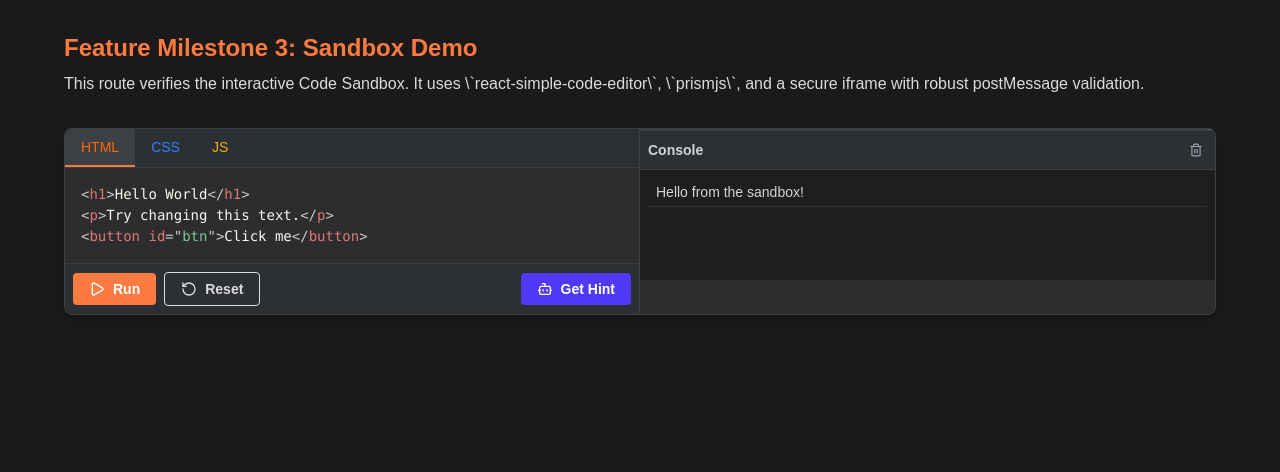
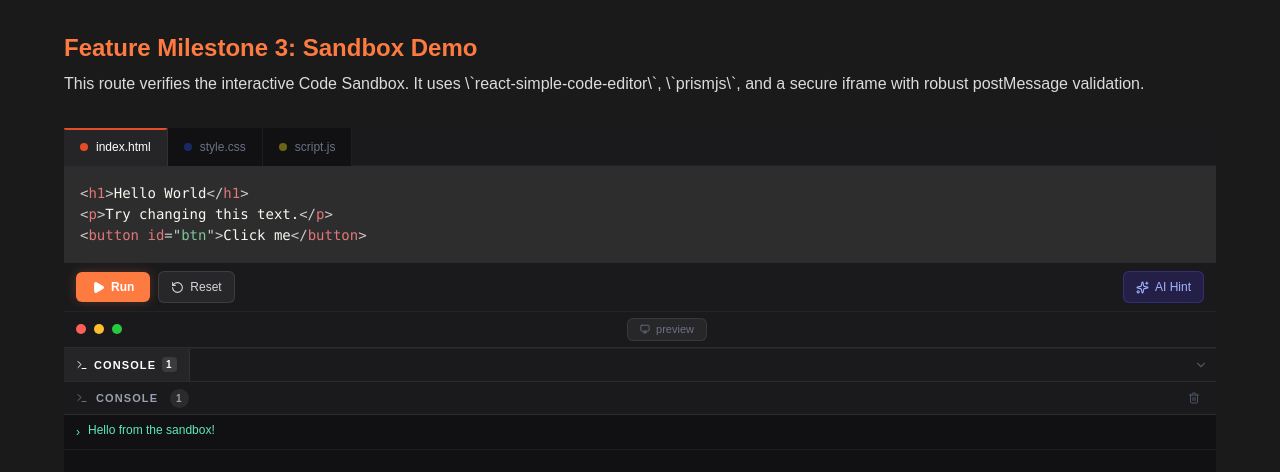
Before and after one commit to jabez-abija2399/EthioduTech, a Next.js app: page /sandbox-demo in a window 1280 px wide. Shown: the top 472 px of the page. Built offline with nearby package versions, Linux system fonts and the light colour scheme; no server answers.

Commit message:
feat: redesign entire interactive workspace with premium IDE-quality UI

```diff
--- a/src/components/sandbox/CodeSandbox.tsx
+++ b/src/components/sandbox/CodeSandbox.tsx
@@ -1,7 +1,7 @@
 "use client";
 
 import React, { useState, useEffect, useCallback } from 'react';
-import { ActiveTab, SandboxFiles } from './sandbox-types';
+import { ActiveTab, SandboxFiles, TestCase, TestResult } from './sandbox-types';
 import { EditorTabs } from './EditorTabs';
 import { EditorPane } from './EditorPane';
 import { RunControls } from './RunControls';
@@ -10,66 +10,63 @@ import { ConsolePane } from './ConsolePane';
 import { TestResultsPanel } from './TestResultsPanel';
 import { buildSandboxDocument } from './sandbox-security';
 import { useSandboxRuntime } from './sandbox-runtime';
-
-import { TestCase, TestResult } from './sandbox-types';
+import { TutorDrawer } from '../tutor/TutorDrawer';
+import { Monitor, FlaskConical, Terminal, ChevronDown } from 'lucide-react';
 
 interface CodeSandboxProps {
   initialFiles: SandboxFiles;
   tests?: TestCase[];
   onTestsPass?: () => void;
-}import { TutorDrawer } from '../tutor/TutorDrawer';
+}
+
+type BottomTab = 'console' | 'tests';
 
 export function CodeSandbox({ initialFiles, tests = [], onTestsPass }: CodeSandboxProps) {
   const [activeTab, setActiveTab] = useState<ActiveTab>('html');
   const [files, setFiles] = useState<SandboxFiles>(initialFiles);
   const [testResults, setTestResults] = useState<TestResult[]>([]);
+  const [activeBottomTab, setActiveBottomTab] = useState<BottomTab>(
+    tests.length > 0 ? 'tests' : 'console'
+  );
+  const [isBottomOpen, setIsBottomOpen] = useState(true);
 
-  // Tutor State
+  // Tutor state
   const [isTutorOpen, setIsTutorOpen] = useState(false);
-  const [tutorHint, setTutorHint] = useState("");
+  const [tutorHint, setTutorHint] = useState('');
   const [tutorLoading, setTutorLoading] = useState(false);
 
-  // The document currently running in the iframe
   const [runningDoc, setRunningDoc] = useState<string>('');
 
+  // ── Test handler ─────────────────────────────────────────────────────────
   const handleTestResults = useCallback((results: TestResult[]) => {
     setTestResults(results);
+    if (results.length > 0) setActiveBottomTab('tests');
     const allPassed = results.length > 0 && results.every(r => r.passed);
-    if (allPassed && onTestsPass) {
-      onTestsPass();
-    }
+    if (allPassed && onTestsPass) onTestsPass();
   }, [onTestsPass]);
 
-  const {
-    consoleLog,
-    runKey,
-    runCode,
-    clearConsole,
-    handleMessage
-  } = useSandboxRuntime(handleTestResults);
+  const { consoleLog, runKey, runCode, clearConsole, handleMessage } =
+    useSandboxRuntime(handleTestResults);
 
-  // On mount and when runKey changes (which happens on Run or Timeout), we build the new srcDoc
   useEffect(() => {
     setRunningDoc(buildSandboxDocument(files, tests));
-  }, [runKey]); // purposely ignoring 'files' because we only want to update on Run
+  }, [runKey]);
 
+  // ── Handlers ─────────────────────────────────────────────────────────────
   const handleFileChange = (tab: keyof SandboxFiles, value: string) => {
     setFiles(prev => ({ ...prev, [tab]: value }));
   };
 
   const handleReset = () => {
-    const confirmed = window.confirm('Are you sure you want to reset your code to the starter state?');
-    if (confirmed) {
-      setFiles(initialFiles);
-      setTestResults([]);
-      runCode(); // automatically run the reset code
-    }
+    if (!window.confirm('Reset your code to the starter state?')) return;
+    setFiles(initialFiles);
+    setTestResults([]);
+    runCode();
   };
 
   const handleGetHint = async () => {
     setIsTutorOpen(true);
     setTutorLoading(true);
-
     try {
       const res = await fetch('/api/tutor/hint', {
         method: 'POST',
@@ -79,66 +76,136 @@ export function CodeSandbox({ initialFiles, tests = [], onTestsPass }: CodeSandb
           css: files.css,
           js: files.js,
           failingTests: testResults.filter(t => !t.passed).map(t => t.description),
-          // We can just grab the lesson title from the page if we want, or pass it down.
-          // For now, we'll just send "Current Sandbox" since we didn't pass title down to CodeSandbox.
-          lessonTitle: "Current Sandbox"
+          lessonTitle: 'Current Sandbox'
         })
       });
       const data = await res.json();
-      if (data.hint) {
-        setTutorHint(data.hint);
-      } else {
-        setTutorHint("Sorry, I encountered an error: " + (data.error || "Unknown"));
-      }
-    } catch (e) {
-      setTutorHint("Network error while trying to reach the AI Tutor.");
+      setTutorHint(data.hint ?? ('Error: ' + (data.error || 'Unknown')));
+    } catch {
+      setTutorHint('Network error while reaching AI Tutor.');
     } finally {
       setTutorLoading(false);
     }
   };
 
+  const passedCount = testResults.filter(r => r.passed).length;
+  const hasTests = tests.length > 0;
+
+  // ── Render ────────────────────────────────────────────────────────────────
   return (
-    <div className="relative flex flex-col md:flex-row w-full h-full border border-[#3C4044] rounded-lg overflow-hidden shadow-lg bg-[#2d2d2d]">
+    <div className="relative flex flex-col w-full h-full bg-[#111113] overflow-hidden">
 
-      {/* LEFT PANE: Editor (50% on desktop) */}
-      <div className="flex flex-col w-full md:w-1/2 h-1/2 md:h-full border-b md:border-b-0 md:border-r border-[#3C4044]">
+      {/* ── EDITOR SECTION ─────────────────────────────────────────────────── */}
+      <div className="flex flex-col flex-1 min-h-0 border-b border-white/8">
+        {/* File tabs */}
         <EditorTabs activeTab={activeTab} onTabChange={setActiveTab} />
 
-        {/* We keep all editors in DOM (or just the active one) for state preservation.
-            react-simple-code-editor is controlled so we can unmount inactive ones safely. */}
-        <EditorPane
-          activeTab={activeTab}
-          files={files}
-          onChange={handleFileChange}
-        />
+        {/* Code editor */}
+        <div className="flex-1 overflow-hidden">
+          <EditorPane activeTab={activeTab} files={files} onChange={handleFileChange} />
+        </div>
 
+        {/* Run controls toolbar */}
         <RunControls onRun={runCode} onReset={handleReset} onGetHint={handleGetHint} />
       </div>
 
-      {/* RIGHT PANE: Preview & Console (50% on desktop) */}
-      <div className="flex flex-col w-full md:w-1/2 h-1/2 md:h-full bg-white">
+      {/* ── PREVIEW + BOTTOM PANEL ─────────────────────────────────────────── */}
+      <div className="flex flex-col flex-1 min-h-0">
 
-        {/* Top half of right pane: Preview */}
-        <div className="flex-1 relative border-b border-[#3C4044]">
-          {/* Key forces complete iframe remount on run to ensure clean state */}
-          <PreviewFrame key={runKey} srcDoc={runningDoc} onMessage={handleMessage} />
+        {/* Preview frame with header bar */}
+        <div className="flex flex-col flex-1 min-h-0">
+          {/* Preview header bar */}
+          <div className="flex items-center gap-2 px-3 py-1.5 bg-[#1a1a1c] border-b border-white/8 shrink-0">
+            {/* Traffic lights */}
+            <span className="w-2.5 h-2.5 rounded-full bg-[#ff5f56]" />
+            <span className="w-2.5 h-2.5 rounded-full bg-[#ffbd2e]" />
+            <span className="w-2.5 h-2.5 rounded-full bg-[#27c93f]" />
+            <div className="flex-1 flex items-center justify-center">
+              <div className="flex items-center gap-1.5 bg-white/6 px-3 py-0.5 rounded-md border border-white/8">
+                <Monitor size={10} className="text-gray-500" />
+                <span className="text-[11px] text-gray-500 font-mono">preview</span>
+              </div>
+            </div>
+          </div>
+
+          {/* Iframe preview */}
+          <div className="flex-1 bg-white min-h-0">
+            <PreviewFrame key={runKey} srcDoc={runningDoc} onMessage={handleMessage} />
+          </div>
         </div>
 
-        {/* Bottom half of right pane: Console & Tests */}
-        <div className="flex h-1/3 min-h-[150px] bg-[#1e1e1e]">
-          <div className={`${tests.length > 0 ? 'w-1/2 border-r border-[#3C4044]' : 'w-full'} flex flex-col h-full`}>
-            <ConsolePane logs={consoleLog} onClear={clearConsole} />
+        {/* ── Bottom panel (Console / Tests) ─────────────────────────────── */}
+        <div className={`flex flex-col bg-[#111113] border-t border-white/8 transition-all duration-200 ${isBottomOpen ? 'h-[180px]' : 'h-9'}`}>
+          {/* Bottom panel header tabs */}
+          <div className="flex items-center bg-[#1a1a1c] border-b border-white/8 shrink-0">
+            {/* Console tab */}
+            <button
+              onClick={() => { setActiveBottomTab('console'); setIsBottomOpen(true); }}
+              className={`flex items-center gap-1.5 px-3 py-2 text-[11px] font-semibold uppercase tracking-widest transition-colors border-r border-white/6 ${
+                activeBottomTab === 'console' && isBottomOpen
+                  ? 'text-white bg-[#252528]'
+                  : 'text-gray-500 hover:text-gray-300 hover:bg-white/4'
+              }`}
+            >
+              <Terminal size={12} />
+              Console
+              {consoleLog.length > 0 && (
+                <span className="px-1 py-0 text-[10px] bg-white/10 rounded">{consoleLog.length}</span>
+              )}
+            </button>
+
+            {/* Tests tab (only if tests exist) */}
+            {hasTests && (
+              <button
+                onClick={() => { setActiveBottomTab('tests'); setIsBottomOpen(true); }}
+                className={`flex items-center gap-1.5 px-3 py-2 text-[11px] font-semibold uppercase tracking-widest transition-colors border-r border-white/6 ${
+                  activeBottomTab === 'tests' && isBottomOpen
+                    ? 'text-white bg-[#252528]'
+                    : 'text-gray-500 hover:text-gray-300 hover:bg-white/4'
+                }`}
+              >
+                <FlaskConical size={12} />
+                Tests
+                {testResults.length > 0 && (
+                  <span className={`px-1 py-0 text-[10px] rounded font-bold ${
+                    passedCount === tests.length
+                      ? 'bg-emerald-500/25 text-emerald-400'
+                      : 'bg-red-500/20 text-red-400'
+                  }`}>
+                    {passedCount}/{tests.length}
+                  </span>
+                )}
+              </button>
+            )}
+
+            {/* Collapse/expand toggle */}
+            <button
+              onClick={() => setIsBottomOpen(p => !p)}
+              className="ml-auto p-2 text-gray-600 hover:text-gray-300 hover:bg-white/6 transition-colors"
+              title={isBottomOpen ? 'Collapse panel' : 'Expand panel'}
+            >
+              <ChevronDown
+                size={14}
+                className={`transition-transform duration-200 ${isBottomOpen ? '' : 'rotate-180'}`}
+              />
+            </button>
           </div>
-          {tests.length > 0 && (
-            <div className="w-1/2 flex flex-col h-full bg-[#252526]">
-              <TestResultsPanel tests={tests} results={testResults} />
+
+          {/* Active panel content */}
+          {isBottomOpen && (
+            <div className="flex-1 min-h-0 overflow-hidden">
+              {activeBottomTab === 'console' && (
+                <ConsolePane logs={consoleLog} onClear={clearConsole} />
+              )}
+              {activeBottomTab === 'tests' && hasTests && (
+                <TestResultsPanel tests={tests} results={testResults} />
+              )}
             </div>
           )}
         </div>
-
       </div>
 
-      {/* OVERLAY: Tutor Drawer */}
+      {/* AI Tutor Drawer */}
       <TutorDrawer
         isOpen={isTutorOpen}
         onClose={() => setIsTutorOpen(false)}
--- a/src/components/sandbox/ConsolePane.tsx
+++ b/src/components/sandbox/ConsolePane.tsx
@@ -2,54 +2,71 @@
 
 import React, { useEffect, useRef } from 'react';
 import { ConsoleEntry } from './sandbox-runtime';
-import { Trash2 } from 'lucide-react';
+import { Trash2, Terminal } from 'lucide-react';
 
 interface ConsolePaneProps {
   logs: ConsoleEntry[];
   onClear: () => void;
 }
 
+function getEntryStyle(level?: string) {
+  switch (level) {
+    case 'error': return { row: 'border-red-900/30 bg-red-950/20', text: 'text-red-400', prefix: '✖' };
+    case 'warn':  return { row: 'border-yellow-900/30 bg-yellow-950/15', text: 'text-yellow-300', prefix: '⚠' };
+    case 'info':  return { row: 'border-blue-900/30 bg-blue-950/10', text: 'text-blue-400', prefix: 'ℹ' };
+    default:      return { row: 'border-white/5', text: 'text-emerald-300', prefix: '›' };
+  }
+}
+
 export function ConsolePane({ logs, onClear }: ConsolePaneProps) {
   const bottomRef = useRef<HTMLDivElement>(null);
 
   useEffect(() => {
-    // Auto-scroll to bottom on new logs
     bottomRef.current?.scrollIntoView({ behavior: 'smooth' });
   }, [logs]);
 
-  const getColor = (level?: string) => {
-    switch (level) {
-      case 'error': return 'text-red-400 bg-red-950/30';
-      case 'warn': return 'text-yellow-400 bg-yellow-950/30';
-      case 'info': return 'text-blue-400';
-      default: return 'text-gray-300';
-    }
-  };
-
   return (
-    <div className="flex flex-col h-full bg-[#1e1e1e] border-t border-[#3C4044]">
-      <div className="flex justify-between items-center p-2 bg-[#2c3034] border-b border-[#3C4044]">
-        <span className="text-sm font-semibold text-gray-300">Console</span>
+    <div className="flex flex-col h-full bg-[#111113]">
+      {/* Header */}
+      <div className="flex justify-between items-center px-3 py-1.5 bg-[#1a1a1c] border-b border-white/8 shrink-0">
+        <div className="flex items-center gap-2 text-[11px] font-semibold text-gray-400 uppercase tracking-widest">
+          <Terminal size={12} className="text-gray-500" />
+          Console
+          {logs.length > 0 && (
+            <span className="ml-1 px-1.5 py-0.5 text-[10px] font-bold bg-white/8 rounded-full text-gray-400">
+              {logs.length}
+            </span>
+          )}
+        </div>
         <button
           onClick={onClear}
-          className="p-1 hover:bg-[#3C4044] rounded text-gray-400 hover:text-white transition-colors"
-          title="Clear Console"
+          className="p-1 rounded hover:bg-white/8 text-gray-600 hover:text-gray-300 transition-colors"
+          title="Clear console"
         >
-          <Trash2 size={14} />
+          <Trash2 size={12} />
         </button>
       </div>
-      <div className="flex-1 overflow-auto p-2 font-mono text-sm">
+
+      {/* Log Entries */}
+      <div className="flex-1 overflow-auto font-mono text-[12px] leading-relaxed">
         {logs.length === 0 ? (
-          <div className="text-gray-500 italic">No output...</div>
+          <div className="flex flex-col items-center justify-center h-full gap-2 text-gray-700">
+            <Terminal size={24} className="opacity-30" />
+            <span className="text-[11px]">No output yet. Click Run to execute.</span>
+          </div>
         ) : (
-          logs.map((log) => (
-            <div
-              key={log.id}
-              className={`py-1 px-2 border-b border-[#333] whitespace-pre-wrap ${getColor(log.level)}`}
-            >
-              {log.message}
-            </div>
-          ))
+          logs.map((log) => {
+            const style = getEntryStyle(log.level);
+            return (
+              <div
+                key={log.id}
+                className={`flex items-start gap-2 px-3 py-1.5 border-b ${style.row} whitespace-pre-wrap`}
+              >
+                <span className={`shrink-0 select-none mt-0.5 ${style.text}`}>{style.prefix}</span>
+                <span className={style.text}>{log.message}</span>
+              </div>
+            );
+          })
         )}
         <div ref={bottomRef} />
       </div>
--- a/src/components/sandbox/EditorTabs.tsx
+++ b/src/components/sandbox/EditorTabs.tsx
@@ -2,6 +2,27 @@
 
 import React from 'react';
 import { ActiveTab } from './sandbox-types';
+
+const TABS = [
+  {
+    id: 'html' as ActiveTab,
+    label: 'index.html',
+    dot: '#e44d26',   // HTML orange
+    icon: '⬡',
+  },
+  {
+    id: 'css' as ActiveTab,
+    label: 'style.css',
+    dot: '#264de4',   // CSS blue
+    icon: '⬡',
+  },
+  {
+    id: 'js' as ActiveTab,
+    label: 'script.js',
+    dot: '#f7df1e',   // JS yellow
+    icon: '⬡',
+  },
+] as const;
 
 interface EditorTabsProps {
   activeTab: ActiveTab;
@@ -9,29 +30,43 @@ interface EditorTabsProps {
 }
 
 export function EditorTabs({ activeTab, onTabChange }: EditorTabsProps) {
-  const tabs: { id: ActiveTab; label: string; color: string }[] = [
-    { id: 'html', label: 'HTML', color: 'text-orange-500' },
-    { id: 'css', label: 'CSS', color: 'text-blue-500' },
-    { id: 'js', label: 'JS', color: 'text-yellow-500' }
-  ];
-
   return (
-    <div className="flex bg-[#2c3034] text-[#DDDCDB] border-b border-[#3C4044]">
-      {tabs.map((tab) => (
+    <div className="flex items-end bg-[#1a1a1c] border-b border-white/8 shrink-0 overflow-x-auto scrollbar-none">
+      {TABS.map((tab) => {
+        const isActive = activeTab === tab.id;
+        return (
           <button
             key={tab.id}
             onClick={() => onTabChange(tab.id)}
-          className={`px-4 py-2 text-sm font-medium transition-colors border-b-2 ${
-            activeTab === tab.id
-              ? 'border-[#FD7B41] text-white bg-[#3C4044]'
-              : 'border-transparent hover:bg-[#3C4044] hover:text-white'
-          }`}
-          aria-selected={activeTab === tab.id}
             role="tab"
+            aria-selected={isActive}
+            className={`
+              group relative flex items-center gap-2 px-4 py-2.5 text-[12px] font-medium
+              whitespace-nowrap transition-all duration-150 border-r border-white/6
+              ${isActive
+                ? 'bg-[#252528] text-white'
+                : 'text-gray-500 hover:text-gray-300 hover:bg-white/4 bg-[#111113]'
+              }
+            `}
           >
-          <span className={tab.color}>{tab.label}</span>
+            {/* Active top accent bar */}
+            {isActive && (
+              <span
+                className="absolute top-0 left-0 right-0 h-[2px] rounded-b-sm"
+                style={{ backgroundColor: tab.dot }}
+              />
+            )}
+            {/* Language dot */}
+            <span
+              className="w-2 h-2 rounded-full shrink-0 transition-opacity"
+              style={{ backgroundColor: tab.dot, opacity: isActive ? 1 : 0.4 }}
+            />
+            {tab.label}
           </button>
-      ))}
+        );
+      })}
+      {/* Spacer */}
+      <div className="flex-1 bg-[#111113] border-b border-white/8" />
     </div>
   );
 }
--- a/src/components/sandbox/RunControls.tsx
+++ b/src/components/sandbox/RunControls.tsx
@@ -1,7 +1,7 @@
 "use client";
 
 import React from 'react';
-import { Play, RotateCcw, Bot } from 'lucide-react';
+import { Play, RotateCcw, Sparkles } from 'lucide-react';
 
 interface RunControlsProps {
   onRun: () => void;
@@ -11,28 +11,35 @@ interface RunControlsProps {
 
 export function RunControls({ onRun, onReset, onGetHint }: RunControlsProps) {
   return (
-    <div className="flex items-center gap-2 p-2 bg-[#2c3034] border-t border-[#3C4044]">
+    <div className="flex items-center gap-2 px-3 py-2 bg-[#1a1a1c] border-t border-white/8 shrink-0">
+      {/* Run — primary CTA */}
       <button
         onClick={onRun}
-        className="flex items-center gap-2 px-4 py-1.5 bg-[#FD7B41] text-white text-sm font-semibold rounded hover:bg-[#e66a35] transition-colors"
+        className="flex items-center gap-1.5 px-4 py-1.5 bg-[#FD7B41] hover:bg-[#e86c34] active:scale-95 text-white text-[12px] font-bold rounded-md transition-all duration-150 shadow-[0_0_12px_rgba(253,123,65,0.25)]"
       >
-        <Play size={16} />
+        <Play size={13} className="fill-white" />
         Run
       </button>
+
+      {/* Reset — secondary */}
       <button
         onClick={onReset}
-        className="flex items-center gap-2 px-4 py-1.5 bg-transparent border border-[#DDDCDB] text-[#DDDCDB] text-sm font-semibold rounded hover:bg-[#3C4044] transition-colors"
+        className="flex items-center gap-1.5 px-3 py-1.5 bg-white/6 hover:bg-white/10 active:scale-95 text-gray-300 hover:text-white text-[12px] font-medium rounded-md border border-white/10 transition-all duration-150"
+        title="Reset to starter code"
       >
-        <RotateCcw size={16} />
+        <RotateCcw size={13} />
         Reset
       </button>
+
+      {/* AI Hint — tertiary, right-aligned */}
       {onGetHint && (
         <button
           onClick={onGetHint}
-          className="ml-auto flex items-center gap-2 px-4 py-1.5 bg-indigo-600 text-white text-sm font-semibold rounded hover:bg-indigo-700 transition-colors"
+          className="ml-auto flex items-center gap-1.5 px-3 py-1.5 bg-indigo-600/20 hover:bg-indigo-600/30 active:scale-95 text-indigo-300 hover:text-indigo-200 text-[12px] font-medium rounded-md border border-indigo-500/25 transition-all duration-150"
+          title="Ask AI Tutor for a hint"
         >
-          <Bot size={16} />
-          Get Hint
+          <Sparkles size={13} />
+          AI Hint
         </button>
       )}
     </div>
--- a/src/components/sandbox/TestResultsPanel.tsx
+++ b/src/components/sandbox/TestResultsPanel.tsx
@@ -1,5 +1,8 @@
+"use client";
+
 import React from 'react';
 import { TestResult, TestCase } from './sandbox-types';
+import { CheckCircle2, XCircle, Clock, FlaskConical } from 'lucide-react';
 
 interface TestResultsPanelProps {
   tests: TestCase[];
@@ -9,36 +12,75 @@ interface TestResultsPanelProps {
 export function TestResultsPanel({ tests, results }: TestResultsPanelProps) {
   if (tests.length === 0) return null;
 
+  const passedCount = results.filter(r => r.passed).length;
+  const allPassed = passedCount === tests.length && results.length > 0;
+  const hasRun = results.length > 0;
+
   return (
-    <div className="flex flex-col h-full bg-[#252526] border-b border-[#3C4044]">
-      <div className="p-2 bg-[#2c3034] text-xs font-semibold text-gray-300 flex justify-between items-center shadow-sm">
-        <span>TESTS ({results.filter(r => r.passed).length}/{tests.length})</span>
+    <div className="flex flex-col h-full bg-[#111113]">
+      {/* Header */}
+      <div className="flex items-center justify-between px-3 py-1.5 bg-[#1a1a1c] border-b border-white/8 shrink-0">
+        <div className="flex items-center gap-2 text-[11px] font-semibold uppercase tracking-widest text-gray-400">
+          <FlaskConical size={12} className="text-gray-500" />
+          Tests
+        </div>
+        {/* Score badge */}
+        <span className={`text-[11px] font-bold px-2 py-0.5 rounded-full ${
+          !hasRun
+            ? 'bg-white/8 text-gray-500'
+            : allPassed
+              ? 'bg-emerald-500/20 text-emerald-400 border border-emerald-500/25'
+              : 'bg-red-500/15 text-red-400 border border-red-500/20'
+        }`}>
+          {passedCount}/{tests.length}
+        </span>
       </div>
-      <div className="flex-1 overflow-y-auto p-3 space-y-2">
+
+      {/* Test list */}
+      <div className="flex-1 overflow-y-auto p-2 space-y-1.5">
         {tests.map((test, idx) => {
           const result = results.find(r => r.description === test.description);
           const isPassed = result?.passed;
-          const hasRun = !!result;
+          const ran = !!result;
 
           return (
-            <div key={idx} className={`p-2 rounded border text-sm ${hasRun ? (isPassed ? 'bg-green-900/20 border-green-700/50 text-green-400' : 'bg-red-900/20 border-red-700/50 text-red-400') : 'bg-[#1e1e1e] border-[#3C4044] text-gray-400'}`}>
-              <div className="flex items-start">
-                <span className="mr-2 mt-0.5">
-                  {!hasRun ? '⏳' : isPassed ? '✅' : '❌'}
-                </span>
-                <div>
-                  <span className="block font-medium">{test.description}</span>
-                  {result?.error && (
-                    <span className="block text-xs mt-1 text-red-300/80 font-mono">
-                      Error: {result.error}
-                    </span>
-                  )}
-                </div>
+            <div
+              key={idx}
+              className={`flex items-start gap-2.5 p-2.5 rounded-lg border text-[12px] transition-colors ${
+                !ran
+                  ? 'bg-white/4 border-white/8 text-gray-500'
+                  : isPassed
+                    ? 'bg-emerald-950/30 border-emerald-700/30 text-emerald-300'
+                    : 'bg-red-950/30 border-red-700/30 text-red-300'
+              }`}
+            >
+              <span className="shrink-0 mt-0.5">
+                {!ran
+                  ? <Clock size={13} className="text-gray-600" />
+                  : isPassed
+                    ? <CheckCircle2 size={13} className="text-emerald-400" />
+                    : <XCircle size={13} className="text-red-400" />
+                }
+              </span>
+              <div className="flex-1 min-w-0">
+                <p className="font-medium leading-snug">{test.description}</p>
+                {result?.error && (
+                  <p className="text-[11px] mt-1 font-mono text-red-400/80 bg-red-950/30 px-2 py-1 rounded-md">
+                    {result.error}
+                  </p>
+                )}
               </div>
             </div>
           );
         })}
       </div>
+
+      {/* All-pass celebration */}
+      {allPassed && (
+        <div className="px-3 py-2 bg-emerald-500/10 border-t border-emerald-500/20 text-center">
+          <p className="text-[11px] font-bold text-emerald-400">🎉 All tests passed! Great work.</p>
+        </div>
+      )}
     </div>
   );
 }
```
Lines whose indentation alone changed are shown as unchanged.
